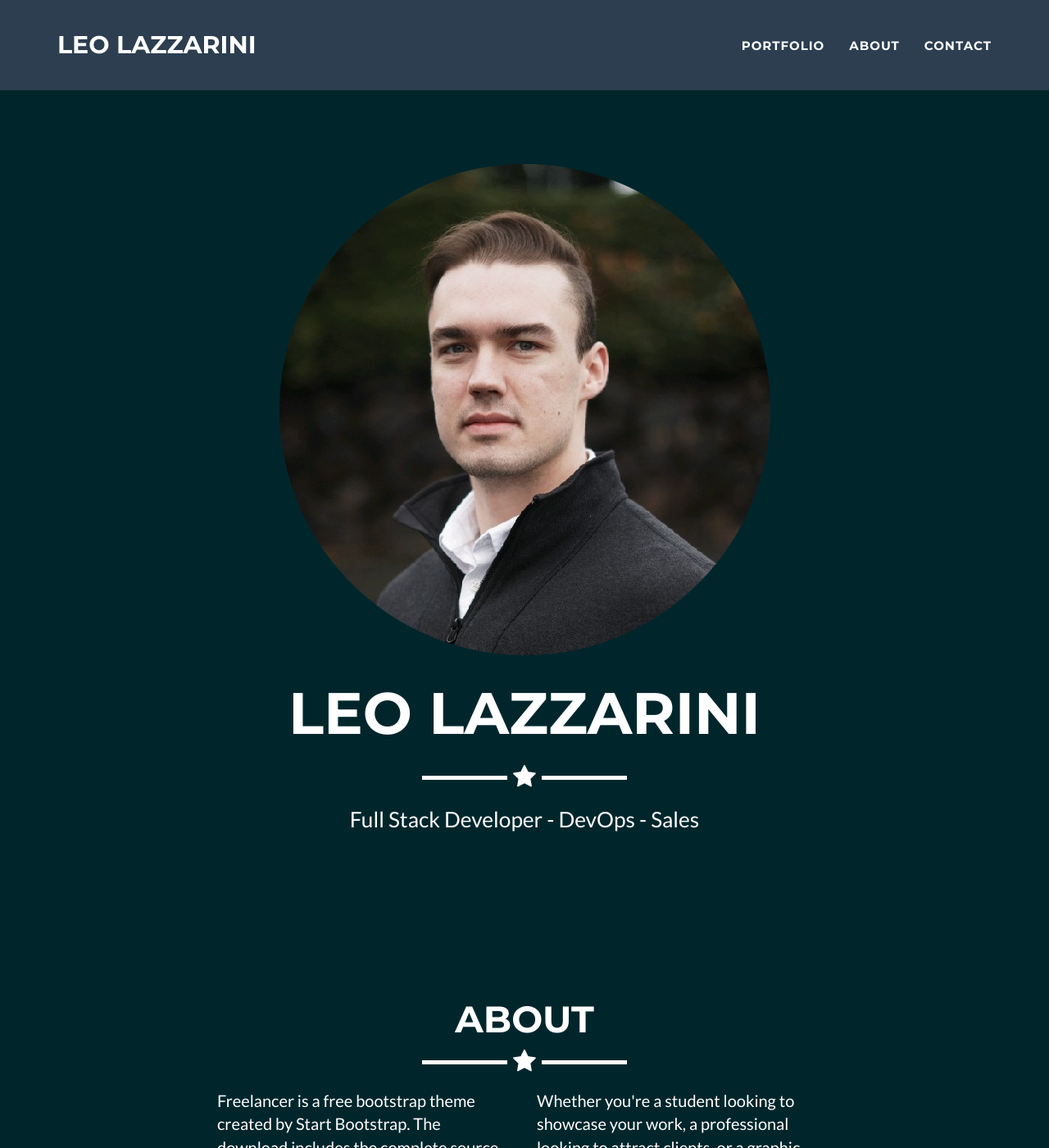
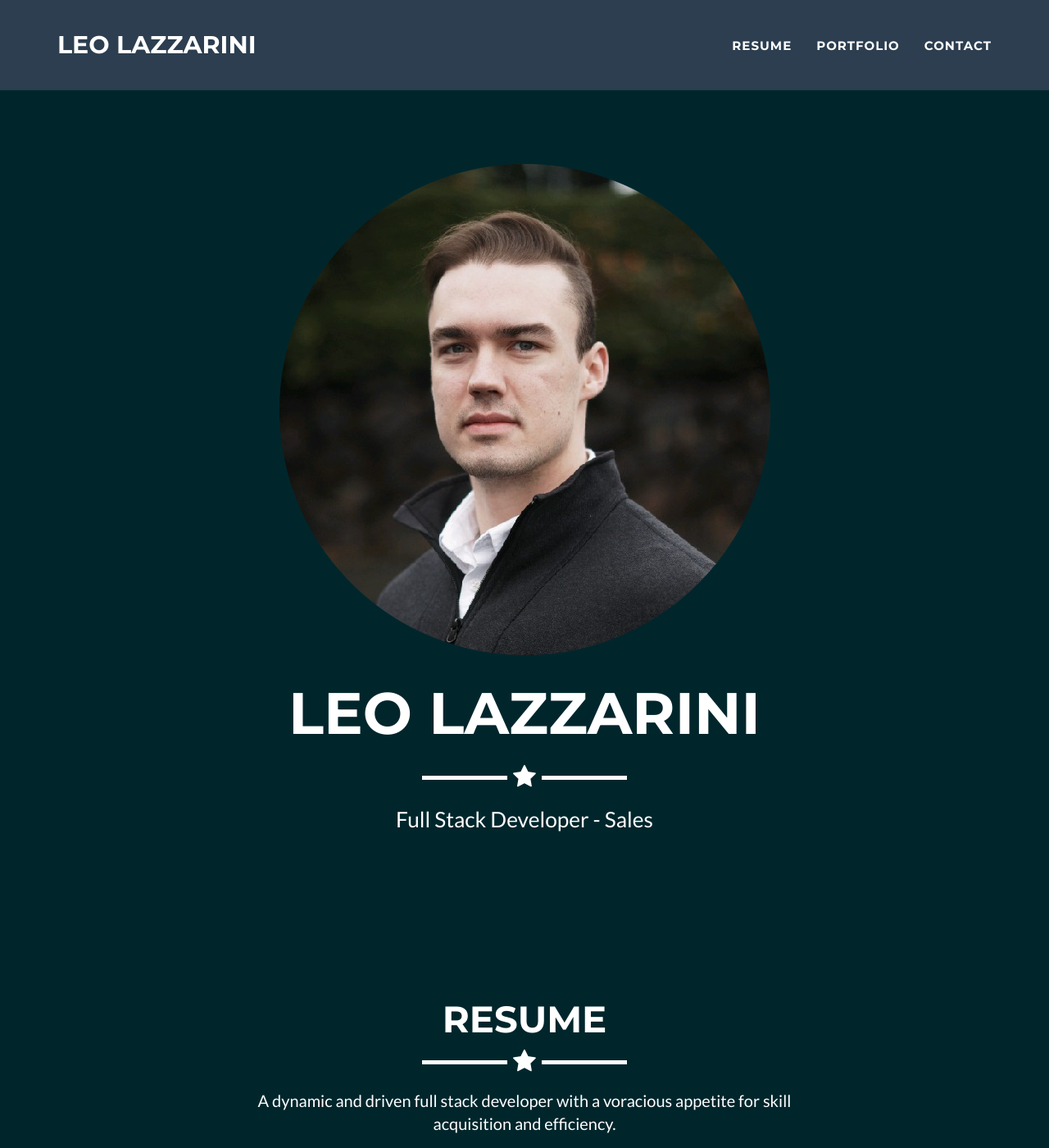
Before and after one commit to leolazz/Portfolio-Jekyll, a Jekyll site: the page built from _posts/2014-07-18-project-1.markdown, in a window 1280 px wide and 1400 px high. Shown: the whole window at 82% size. Built offline with Jekyll 4.4.1, drawn with Linux system fonts in a browser that asks for light colours; some of the changed text lies outside the part shown.

Commit message:
renamed about to resume. adjusted html and css

```diff
--- a/_config.yml
+++ b/_config.yml
@@ -4,7 +4,7 @@ email: leolazzarini101@g,ail.com
 url: https://leolazz.tech
 description: 'Full Stack Software Developer. Typescript | Angluar | Ionic | React | C# | Javascript | NestJs | Docker | Kubernetes'
 keywords: 'Software, Developer, SDE, Typescript, Angluar, Ionic, React, C#, Javascript, NestJs, Docker, Kubernetes'
-skills: 'Full Stack Developer - DevOps - Sales'
+skills: 'Full Stack Developer - Sales'
 meta_author: Lazzarini Leo
 
 # Google webmaster tools
@@ -28,7 +28,7 @@ color:
   primary: 00262c #80B3FF
   primary-rgb: '0, 73, 83' #"128,179,255"
   secondary: 2c3e50 #FD6E8A
-  secondary-dark: 233140 #A2122F
+  secondary-dark: 00262c #A2122F
 
 # Footer settings
 footer:
--- a/_includes/about.html
+++ /dev/null
@@ -1,36 +0,0 @@
-<!-- About Section -->
-<section class="success" id="about">
-  <div class="container">
-    <div class="row">
-      <div class="col-lg-12 text-center">
-        <h2>about</h2>
-        <hr class="star-light" />
-      </div>
-    </div>
-    <div class="row">
-      <div class="col-lg-4 col-lg-offset-2">
-        <p>
-          Freelancer is a free bootstrap theme created by Start Bootstrap. The
-          download includes the complete source files including HTML, CSS, and
-          JavaScript as well as optional LESS stylesheets for easy
-          customization.
-        </p>
-      </div>
-      <div class="col-lg-4">
-        <p>
-          Whether you're a student looking to showcase your work, a professional
-          looking to attract clients, or a graphic artist looking to share your
-          projects, this template is the perfect starting point!
-        </p>
-      </div>
-      <div class="col-lg-8 col-lg-offset-2 text-center">
-        <a
-          href="https://github.com/jeromelachaud/freelancer-theme"
-          class="btn btn-lg btn-outline"
-        >
-          <i class="fa fa-download"></i> Download Theme
-        </a>
-      </div>
-    </div>
-  </div>
-</section>
--- a/_includes/nav.html
+++ b/_includes/nav.html
@@ -3,7 +3,12 @@
   <div class="container">
     <!-- Brand and toggle get grouped for better mobile display -->
     <div class="navbar-header page-scroll">
-                <button type="button" class="navbar-toggle" data-toggle="collapse" data-target="#bs-example-navbar-collapse-1">
+      <button
+        type="button"
+        class="navbar-toggle"
+        data-toggle="collapse"
+        data-target="#bs-example-navbar-collapse-1"
+      >
         <span class="sr-only">Toggle navigation</span>
         <span class="icon-bar"></span>
         <span class="icon-bar"></span>
@@ -19,10 +24,10 @@
           <a href="#page-top"></a>
         </li>
         <li class="page-scroll">
-                        <a href="#portfolio">Portfolio</a>
+          <a href="#resume">Resume</a>
         </li>
         <li class="page-scroll">
-                        <a href="#about">About</a>
+          <a href="#portfolio">Portfolio</a>
         </li>
         <li class="page-scroll">
           <a href="#contact">Contact</a>
--- /dev/null
+++ b/_includes/resume.html
@@ -0,0 +1,147 @@
+<!-- About Section -->
+<section class="success" id="resume">
+  <div class="container">
+    <div class="row">
+      <div class="col-lg-12 text-center">
+        <h2>Resume</h2>
+        <hr class="star-light" />
+      </div>
+    </div>
+    <div class="col-lg-8 col-lg-offset-2 text-center">
+      <p>
+        A dynamic and driven full stack developer with a voracious appetite for
+        skill acquisition and efficiency.
+      </p>
+    </div>
+    <div>
+      <div class="row">
+        <div class="col-lg-12 text-center">
+          <h3>Recent Experience</h3>
+          <hr />
+        </div>
+
+        <div class="col-lg-6">
+          <h5
+            class="text-center"
+            style="word-wrap: break-word; white-space: normal"
+          >
+            LAZZTECH, Junior Full-Stack Software Engineer
+          </h5>
+          <h5
+            class="text-center"
+            style="word-wrap: break-word; white-space: normal"
+          >
+            2021 - Ongoing
+          </h5>
+          <p>
+            Tasked with rental, club membership, and vehicle sales. Prospected
+            first leads, built relationships with high net worth individuals.
+            Created a marketing plan targeting business in order to increase B2B
+            sales opportunities..
+          </p>
+
+          <ul>
+            <li>1# Sales 4 years in a a row out of 15+ account executives</li>
+            <li>
+              In first 6 months, closed 203 contracts generating $335k gross
+              revenue; 1/4 of total annual revenue
+            </li>
+            <li>
+              Built and nurtured long-term client relations accounting for over
+              30% of the yearly revenue
+            </li>
+          </ul>
+        </div>
+
+        <div class="col-lg-6">
+          <h5
+            class="text-center"
+            style="word-wrap: break-word; white-space: normal"
+          >
+            ZADART EXOTIC CAR, Client Advisor / Sales & General Manager
+          </h5>
+          <h5
+            class="text-center"
+            style="word-wrap: break-word; white-space: normal"
+          >
+            April 2016 – August 2020
+          </h5>
+          <p>
+            Tasked with rental, club membership, and vehicle sales. Prospected
+            first leads, built relationships with high net worth individuals.
+            Created a marketing plan targeting business in order to increase B2B
+            sales opportunities..
+          </p>
+          <ul>
+            <li>1# Sales 4 years in a a row out of 15+ account executives</li>
+            <li>
+              In first 6 months, closed 203 contracts generating $335k gross
+              revenue; 1/4 of total annual revenue
+            </li>
+            <li>
+              Built and nurtured long-term client relations accounting for over
+              30% of the yearly revenue
+            </li>
+          </ul>
+        </div>
+      </div>
+
+      <div class="col-lg-12 text-center">
+        <h3>Education & Personal Development</h3>
+        <hr />
+
+        <h5>Full Stack Software Development, Self-Directed Study</h5>
+        <h5>2020 – Ongoing</h5>
+        <p>
+          Tasked with rental, club membership, and vehicle sales. Prospected
+          first leads, built relationships with high net worth individuals.
+          Created a marketing plan targeting business in order to increase B2B
+          sales opportunities..
+        </p>
+        <hr />
+      </div>
+
+      <div class="row justify-content-center">
+        <div class="col-lg-4 col-lg-offset-2">
+          <h5
+            class="text-center"
+            style="word-wrap: break-word; white-space: normal"
+          >
+            Bellevue College
+          </h5>
+          <h5
+            class="text-center"
+            style="word-wrap: break-word; white-space: normal"
+          >
+            2014 - 2016
+          </h5>
+          <ul>
+            <li>Phi Theta Kappa Honor Society - 4.0 GPA</li>
+            <li>Awarded "Most Likely To Succeed" - CEO Program</li>
+          </ul>
+        </div>
+
+        <div class="col-lg-4">
+          <h5
+            class="text-center"
+            style="word-wrap: break-word; white-space: normal"
+          >
+            COMMUNITY MANAGER, STUDENTRND
+          </h5>
+          <h5
+            class="text-center"
+            style="word-wrap: break-word; white-space: normal"
+          >
+            2011-2013
+          </h5>
+          <ul>
+            <li>
+              Represented company at University of Washington Science Expo
+            </li>
+            <li>Facilitated 24-hour coding competitions and mentored youths</li>
+          </ul>
+        </div>
+      </div>
+    </div>
+  </div>
+</section>
--- a/_layouts/default.html
+++ b/_layouts/default.html
@@ -2,10 +2,11 @@
 <html>
   {% include head.html %}
   <body id="page-top" class="index">
-    {% include nav.html %} {% include header.html %} {% include about.html %} {%
-    include portfolio_grid.html %} {% if site.contact == "static" %} {% include
-    contact_static.html %} {% elsif site.contact == "disqus" %} {% include
-    contact_disqus.html %} {% else %} {% include contact.html %} {% endif %} {%
-    include footer.html %} {% include modals.html %} {% include js.html %}
+    {% include nav.html %} {% include header.html %} {% include resume.html %}
+    {% include portfolio_grid.html %} {% if site.contact == "static" %} {%
+    include contact_static.html %} {% elsif site.contact == "disqus" %} {%
+    include contact_disqus.html %} {% else %} {% include contact.html %} {%
+    endif %} {% include footer.html %} {% include modals.html %} {% include
+    js.html %}
   </body>
 </html>
```
Lines whose indentation alone changed are shown as unchanged.
